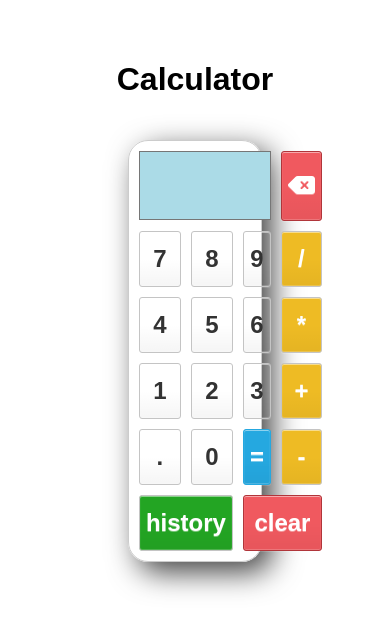
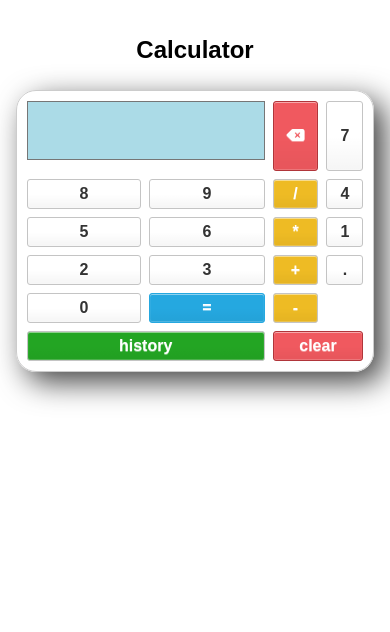
Before and after one commit to dinathreddynarla/Calculator-Using-DOM, a plain HTML site: page index.html in a window 390 px wide. Drawn offline with Linux system fonts and the light colour scheme.

Commit message:
Update style.css

```diff
--- a/style.css
+++ b/style.css
@@ -1,10 +1,12 @@
-h1{
+
+h1 {
     text-align: center;
     padding-top: 40px;
     padding-bottom: 20px;
     font-family: sans-serif;
 }
-.container{
+
+.container {
     width: 30%;
     height: 400px;
     margin: auto;
@@ -15,24 +17,23 @@ h1{
     gap: 10px;
     padding: 10px;
     border: 1px solid #cccccc;
-    box-shadow: 10px 10px 30px 0px rgba(0,0,0,0.75);
+    box-shadow: 10px 10px 30px 0px rgba(0, 0, 0, 0.75);
     border-radius: 20px;
 }
 
-
-#result{
-    grid-column: 1/4;
+#result {
+    grid-column: 1 / 4;
     height: 55px;
-    background-color:rgb(171, 219, 231);
-    text-align:right;
-    padding-top:10px;
+    background-color: rgb(171, 219, 231);
+    text-align: right;
+    padding-top: 10px;
     font-size: xx-large;
     font-weight: 600;
     resize: none;
     scrollbar-width: none;
+}
 
-}
-.button{
+.button {
     font-size: x-large;
     font-weight: 600;
     background-color: #fff;
@@ -41,46 +42,98 @@ h1{
     background-color: transparent;
     font-size: 1.5rem;
     color: #333;
-    background-image: linear-gradient(to bottom, transparent, transparent 50%, rgba(0,0,0,.04));
-    box-shadow: inset 0 0 0 1px rgba(255,255,255,.05), inset 0 1px 0 0 rgba(255,255,255,.45), inset 0 -1px 0 0 rgba(255,255,255,.15), 0 1px 0 0 rgba(255,255,255,.15);
-    text-shadow: 0 1px rgba(255,255,255,.4);
+    background-image: linear-gradient(to bottom, transparent, transparent 50%, rgba(0, 0, 0, .04));
+    box-shadow: inset 0 0 0 1px rgba(255, 255, 255, .05), inset 0 1px 0 0 rgba(255, 255, 255, .45), inset 0 -1px 0 0 rgba(255, 255, 255, .15), 0 1px 0 0 rgba(255, 255, 255, .15);
+    text-shadow: 0 1px rgba(255, 255, 255, .4);
+}
 
-}
-.history{
-    grid-column: 1/3;
-    background-color:#23a523;
+.history {
+    grid-column: 1 / 3;
+    background-color: #23a523;
     color: #fff;
 }
-.clear{
-    grid-column: 3/5;
+
+.clear {
+    grid-column: 3 / 5;
     background-color: #f0595f;
     border-color: #b0353a;
     color: #fff;
 }
-.backspace{
+
+.backspace {
     background-color: #f0595f;
     border-color: #b0353a;
     color: #fff;
 }
-.solve{
+
+.solve {
     background-color: #25a8e0;
     border-color: #25a8e0;
     color: #fff;
 }
+
 .operator {
     color: #fff;
     background-color: #eebb24;
 }
+
 .button:hover {
     background-color: #eaeaea;
 }
-.clear:hover,.backspace:hover {
+
+.clear:hover, .backspace:hover {
     background-color: #f17377;
 }
-.history:hover{
-    background-color:rgb(57, 237, 57);
+
+.history:hover {
+    background-color: rgb(57, 237, 57);
     color: #fff;
 }
+
 .solve:hover {
     background-color: #4e9ed4;
 }
+
+
+@media (max-width: 768px) {
+    .container {
+        width: 70%;
+        grid-template-columns: auto auto auto;
+        height: auto;
+    }
+
+    #result {
+        grid-column: 1 / 4;
+        font-size: x-large;
+    }
+
+    .button {
+        font-size: large;
+    }
+}
+
+@media (max-width: 576px) {
+    h1 {
+        font-size: 1.5rem;
+        padding-top: 20px;
+        padding-bottom: 10px;
+    }
+
+    .container {
+        width: 90%;
+        grid-template-columns: auto auto;
+        gap: 8px;
+    }
+
+    #result {
+        grid-column: 1 / 3;
+        font-size: large;
+        padding-top: 5px;
+        height: 50px;
+    }
+
+    .button {
+        font-size: medium;
+        padding: 5px;
+    }
+}
```
